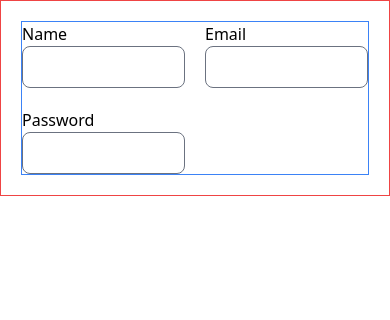
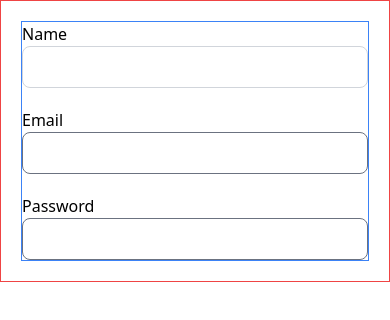
Before and after one commit to rakib-molla/react-reusable-components-module-4-Apollo-2, a React (Vite) app: page / in a window 390 px wide. Shown: the top 320 px of the page. Built offline with nearby package versions, Linux system fonts and the light colour scheme.

Commit message:
5-3 Conditional Single-Column Form Layout

```diff
--- a/src/components/normalForm/NormalForm.tsx
+++ b/src/components/normalForm/NormalForm.tsx
@@ -1,20 +1,42 @@
 import { useForm } from "react-hook-form";
+import cn from "../../utils/cn";
 
 const normalForm = () => {
   const { register, handleSubmit } = useForm();
   const onSubmit = (data) => {
     console.log(data);
   };
+  const double = true;
   return (
     <div>
       <form
         onSubmit={handleSubmit(onSubmit)}
-        className="border border-red-500 max-w-5xl mx-auto p-5"
+        className={cn("border border-red-500 w-full mx-auto p-5", {
+          "max-w-5xl": double,
+          "max-w-md": !double,
+        })}
       >
-        <div className="border border-blue-500 grid grid-cols-2 gap-5">
-          <div>
+        <div
+          className={cn(
+            "border border-blue-500 grid grid-cols-1 justify-items-center  gap-5",
+            {
+              "md:grid-cols-2": double,
+            }
+          )}
+        >
+          <div className="w-full">
             <label className="block" htmlFor="name">
               Name
+            </label>
+            <input
+              className="w-full rounded-lg border border-gray-300 focus:border focus:border-purple-500 focus:ring-1"
+              type="text"
+              {...register("name")}
+            />
+          </div>
+          <div className="w-full">
+            <label className="block" htmlFor="name">
+              Email
             </label>
             <input
               className="w-full rounded-lg"
@@ -22,17 +44,15 @@ const normalForm = () => {
               {...register("name")}
             />
           </div>
-          <div>
-            <label className="block" htmlFor="name">
-              Email
-            </label>
-            <input className="w-full rounded-lg" type="text" {...register("name")} />
-          </div>
-          <div>
+          <div className="w-full">
             <label className="block" htmlFor="name">
               Password
             </label>
-            <input className="w-full rounded-lg" type="text" {...register("name")} />
+            <input
+              className="w-full rounded-lg"
+              type="text"
+              {...register("name")}
+            />
           </div>
         </div>
         {/* <select name="" id="">
```
